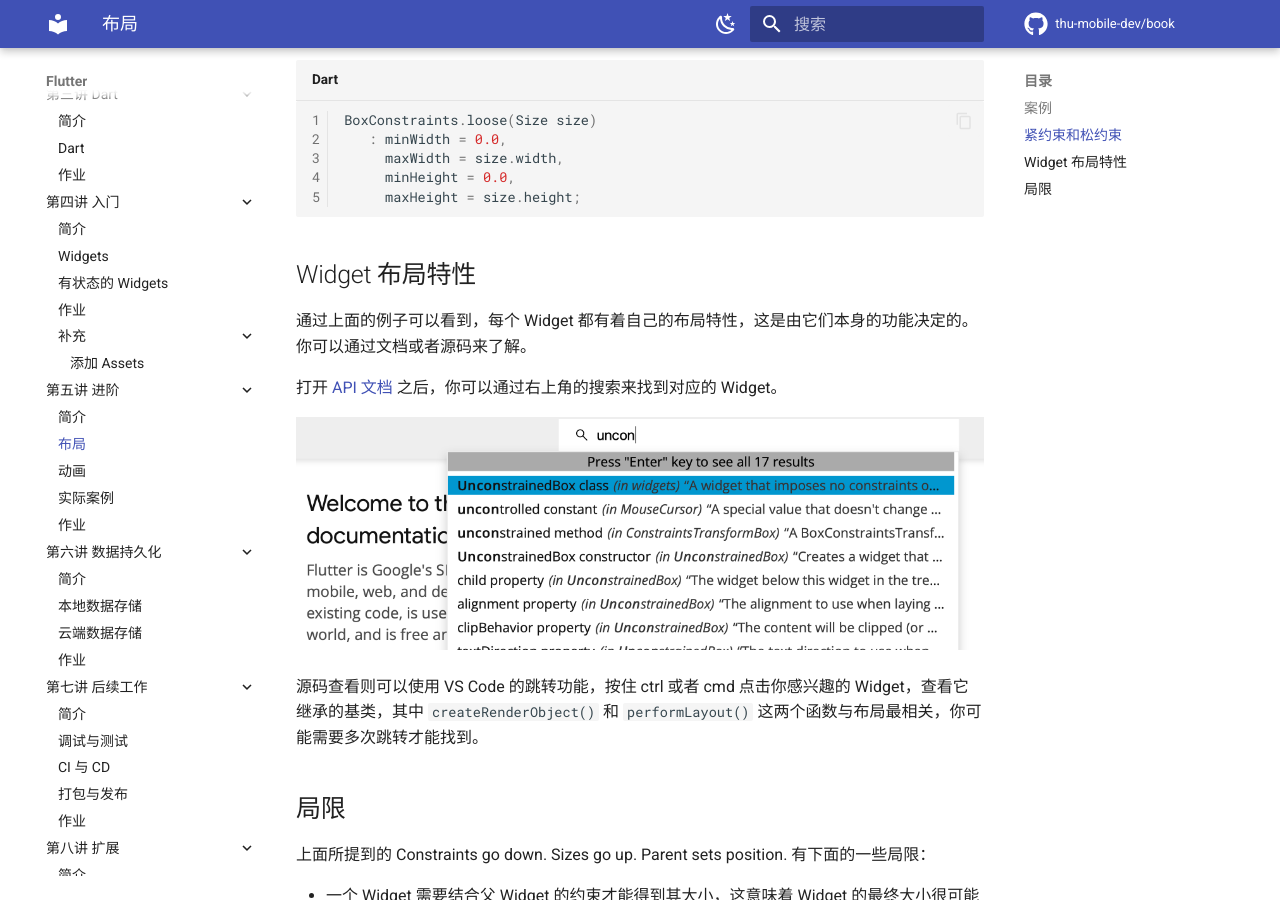
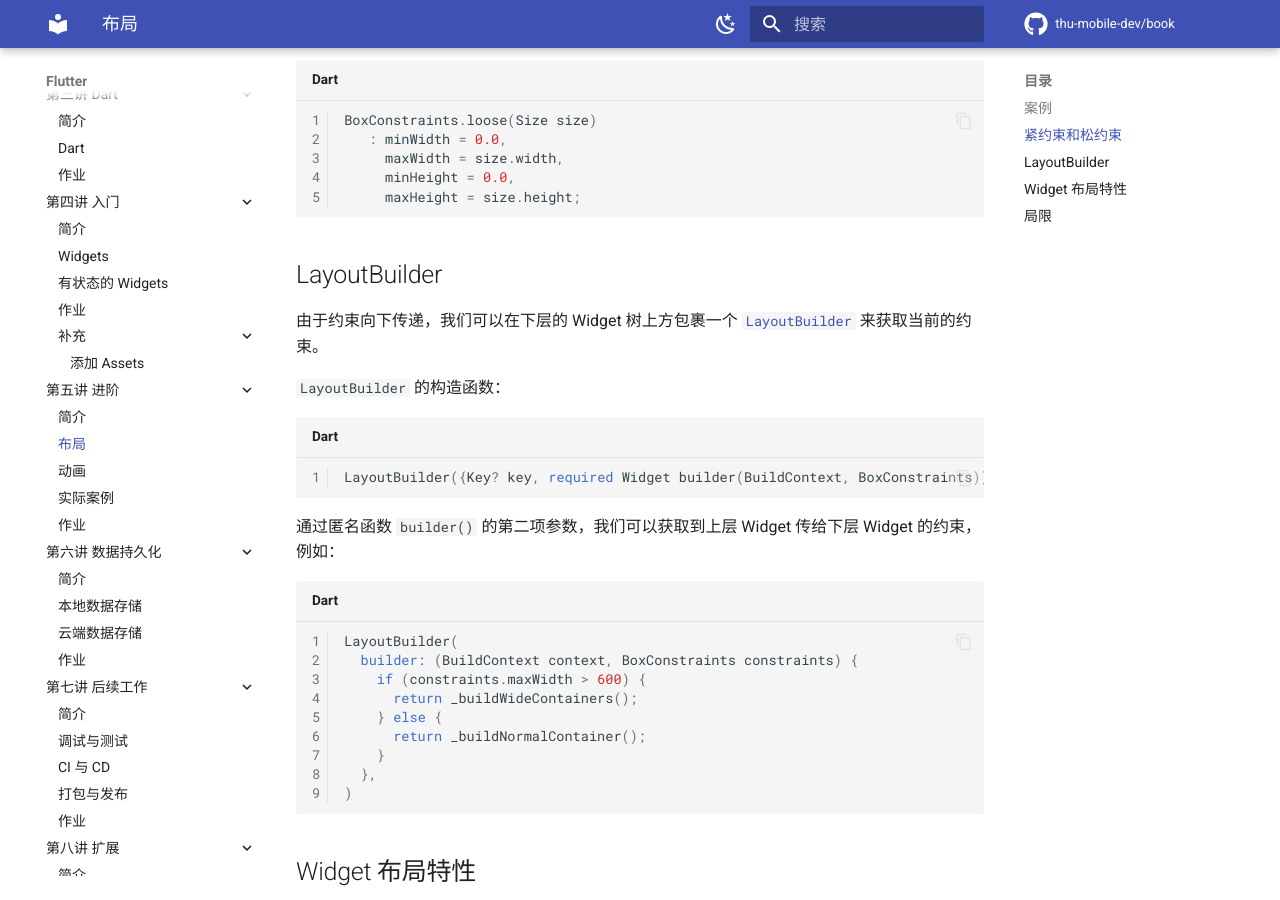
Before and after one commit to thu-mobile-dev/book, an MkDocs documentation site: the page built from docs/LECTURE/5/main-layout.md, in a window 1280 px wide and 900 px high, scrolled down 2574 px. Built offline with MkDocs 1.6.1 and Material for MkDocs 9.7.7, drawn with Linux system fonts in a browser that asks for light colours; comment, search, counter and statistics services are not loaded.

Commit message:
add LayoutBuilder

````diff
--- a/docs/LECTURE/5/main-layout.md
+++ b/docs/LECTURE/5/main-layout.md
@@ -59,6 +59,30 @@
      maxHeight = size.height;
 ```
 
+## LayoutBuilder
+
+由于约束向下传递，我们可以在下层的 Widget 树上方包裹一个 [`LayoutBuilder`](https://api.flutter.dev/flutter/widgets/LayoutBuilder-class.html) 来获取当前的约束。
+
+`LayoutBuilder` 的构造函数：
+
+```dart
+LayoutBuilder({Key? key, required Widget builder(BuildContext, BoxConstraints)})
+```
+
+通过匿名函数 `builder()` 的第二项参数，我们可以获取到上层 Widget 传给下层 Widget 的约束，例如：
+
+```dart
+LayoutBuilder(
+  builder: (BuildContext context, BoxConstraints constraints) {
+    if (constraints.maxWidth > 600) {
+      return _buildWideContainers();
+    } else {
+      return _buildNormalContainer();
+    }
+  },
+)
+```
+
 ## Widget 布局特性
 
 通过上面的例子可以看到，每个 Widget 都有着自己的布局特性，这是由它们本身的功能决定的。你可以通过文档或者源码来了解。
````
